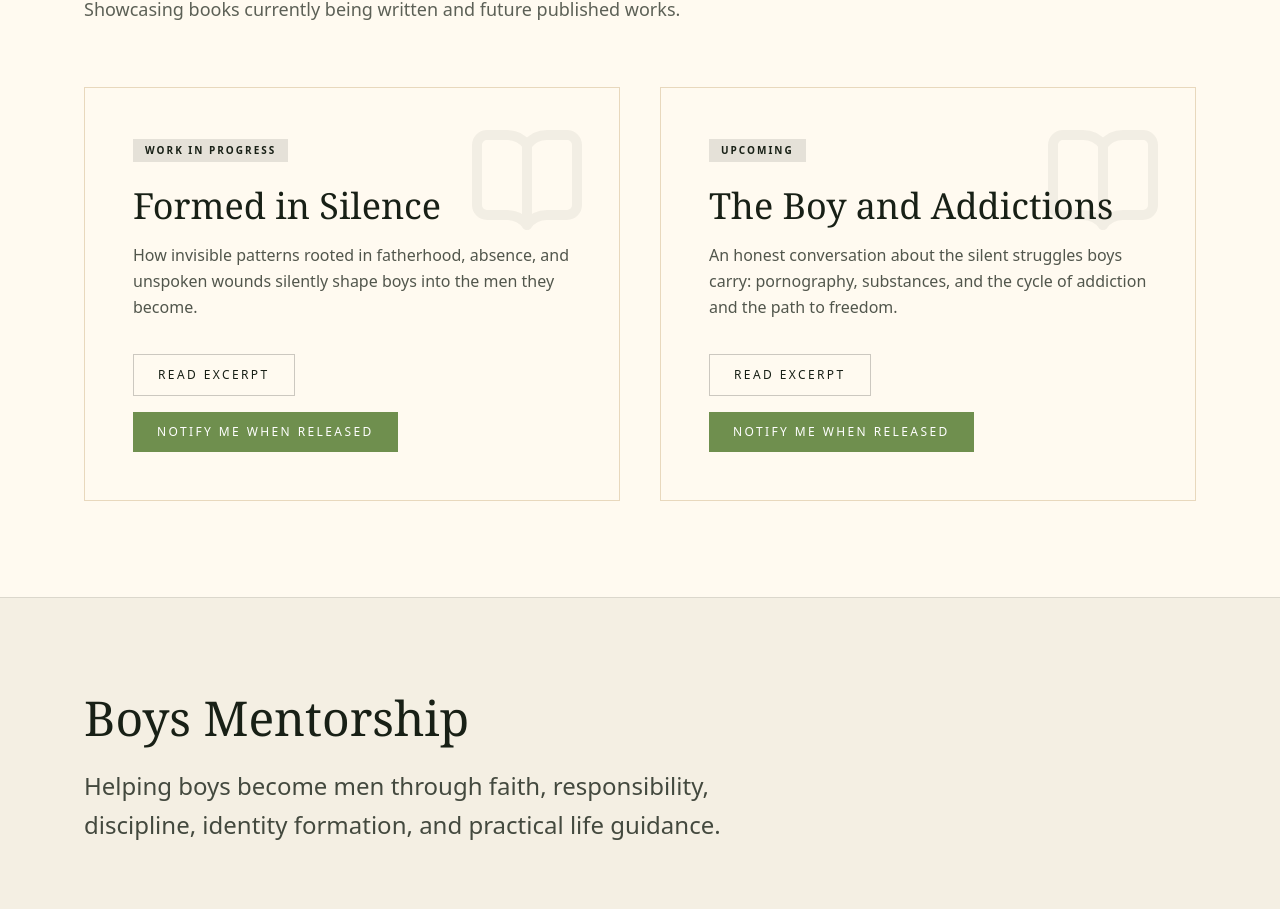
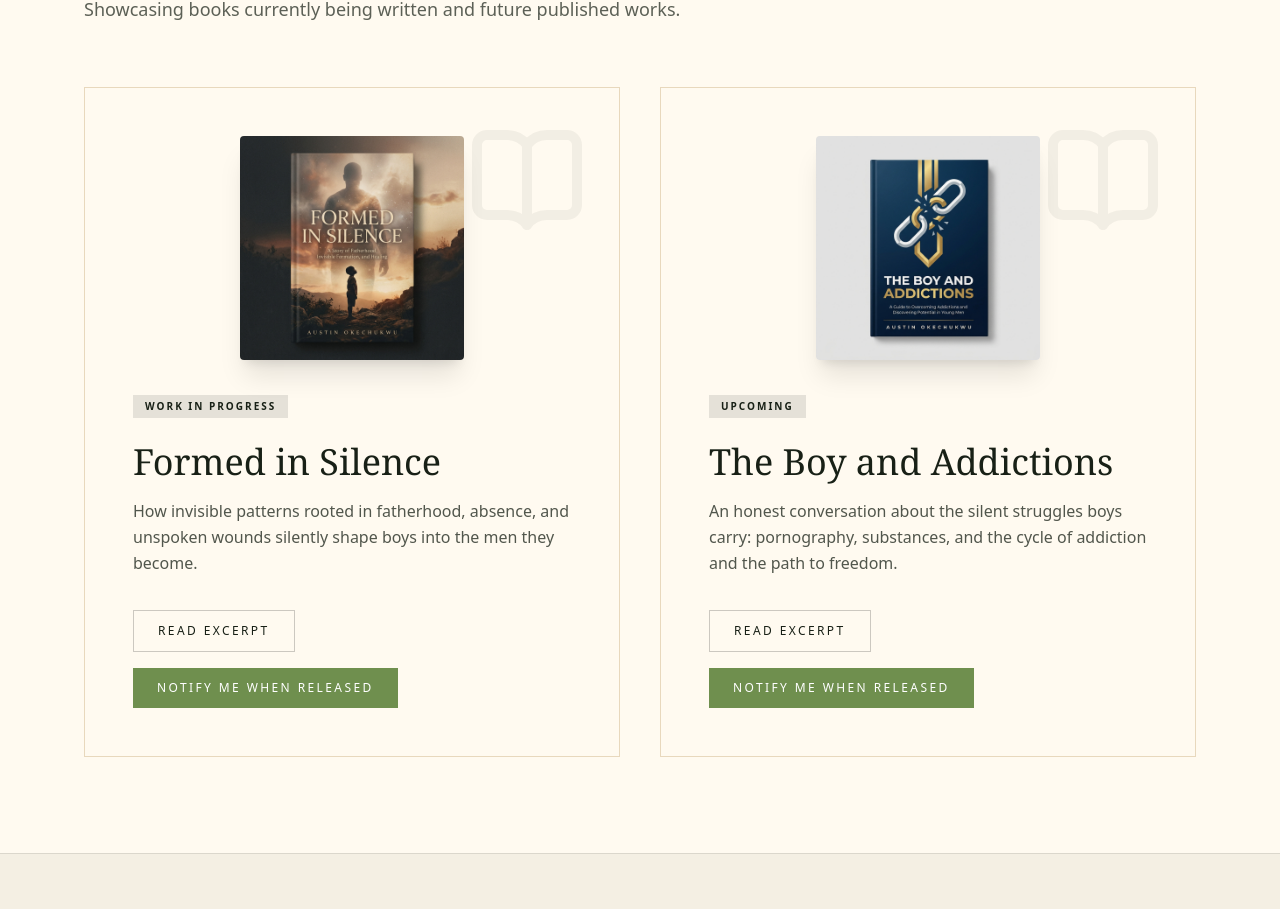
Before and after one commit to conditassociatesltd-gif/purposeful-builder, a Next.js app in the folder purposeful-builder/: page /building in a window 1280 px wide. Shown: the part 940-1849 px from the top of the page. Built offline with nearby package versions, Linux system fonts and the light colour scheme.

Commit message:
Add book cover images to Formed in Silence and The Boy and Addictions cards

```diff
--- a/purposeful-builder/components/BooksSection.tsx
+++ b/purposeful-builder/components/BooksSection.tsx
@@ -58,6 +58,13 @@ export default function BooksSection() {
               <BookOpen size={120} />
             </div>
             <div className="relative z-10">
+              <div className="flex justify-center mb-8">
+                <img
+                  src="/formed-in-silence-cover.png"
+                  alt="Formed in Silence book cover"
+                  className="w-48 md:w-56 rounded shadow-xl group-hover:scale-105 transition-transform duration-300"
+                />
+              </div>
               <div className="inline-block px-3 py-1 text-[10px] tracking-[0.2em] uppercase font-bold mb-6 bg-black/10 dark:bg-white/10">
                 Work In Progress
               </div>
@@ -88,6 +95,13 @@ export default function BooksSection() {
               <BookOpen size={120} />
             </div>
             <div className="relative z-10">
+              <div className="flex justify-center mb-8">
+                <img
+                  src="/boy-and-addictions-cover.png"
+                  alt="The Boy and Addictions book cover"
+                  className="w-48 md:w-56 rounded shadow-xl group-hover:scale-105 transition-transform duration-300"
+                />
+              </div>
               <div className="inline-block px-3 py-1 text-[10px] tracking-[0.2em] uppercase font-bold mb-6 bg-black/10 dark:bg-white/10">
                 Upcoming
               </div>
```
Also changed, not shown: purposeful-builder/public/boy-and-addictions-cover.png (added), purposeful-builder/public/formed-in-silence-cover.png (added).
